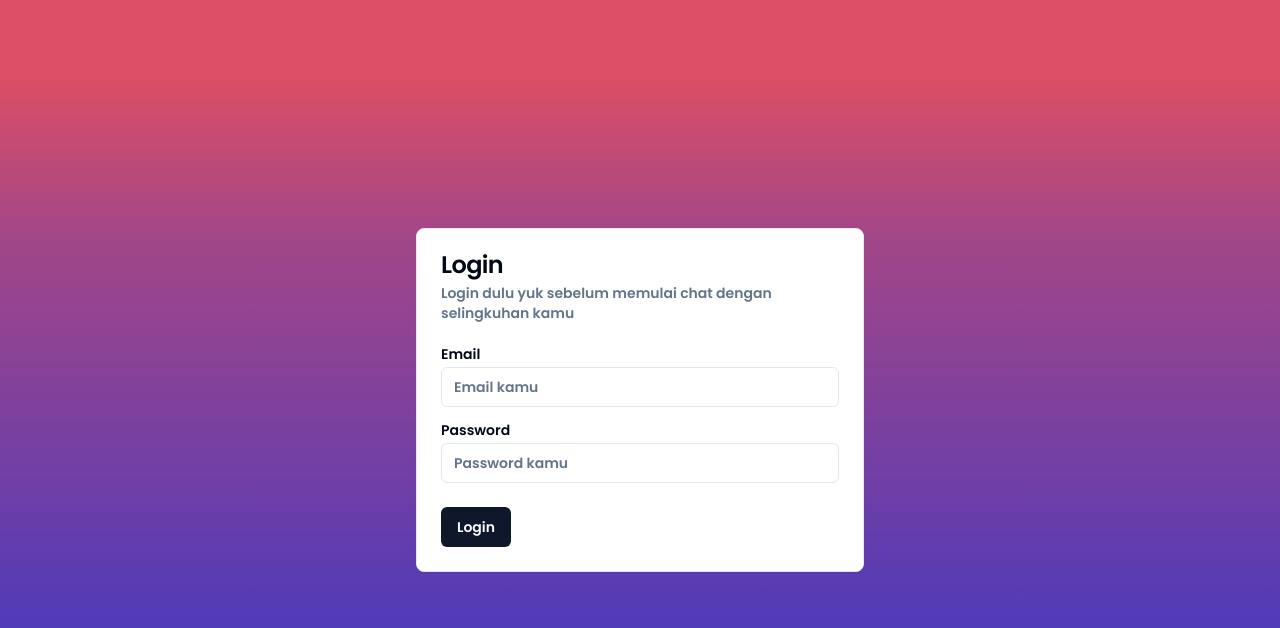
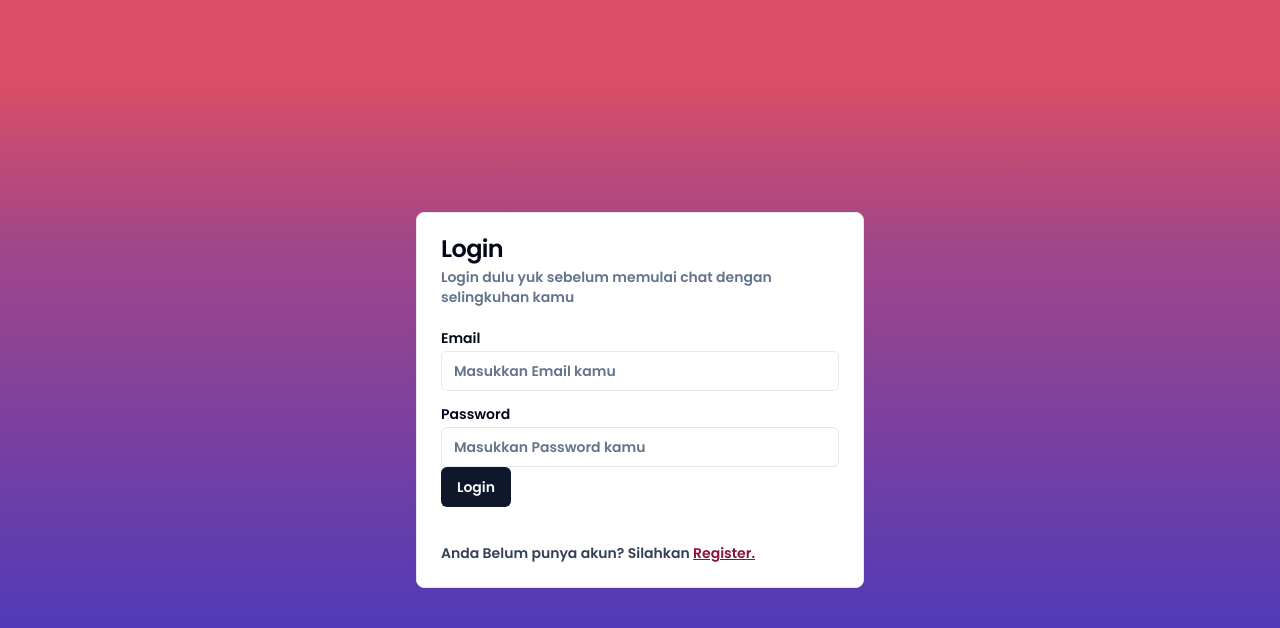
Before and after one commit to Skilvul-KM4-FE8/selingkuh-ts, a Next.js app: page /login in a window 1280 px wide. Shown: the top 628 px of the page. Built offline with nearby package versions, Linux system fonts and the light colour scheme.

Commit message:
push code alfito

```diff
--- a/src/api/login.ts
+++ b/src/api/login.ts
@@ -1,15 +1,16 @@
 "use client";
 import { userLogin } from "@/app/interfaces/userInterfaces";
 
-export const registerUser = async (account: userLogin) => {
-  const response = await fetch("/api/register", {
+export const loginUser = async (login: userLogin) => {
+  const response = await fetch("/api/login", {
     method: "POST",
     headers: {
       "Content-Type": "application/json",
     },
     body: JSON.stringify({
-      email: account.email,
-      password: account.password,
+      email: login.email,
+      password: login.password,
+      username: login.username,
     }),
   });
 
--- a/src/api/register.ts
+++ b/src/api/register.ts
@@ -11,7 +11,7 @@ export const registerUser = async (account: registerUserInterface) => {
       name: account.username,
       email: account.email,
       password: account.password,
-      image: "ini gambar"
+      image: "ini gambar",
     }),
   });
 
--- a/src/app/login/page.tsx
+++ b/src/app/login/page.tsx
@@ -13,8 +13,46 @@ import {
 } from "@/components/ui/card";
 import { Input } from "@/components/ui/input";
 import { Label } from "@/components/ui/label";
+import Link from "next/link";
+import { userLogin } from "../interfaces/userInterfaces";
+import { useMutation } from "@tanstack/react-query";
+import { loginUser } from "@/api/login";
 
-export default function CardWithForm() {
+export default function Page() {
+  const [login, setLogin] = React.useState<userLogin>({
+    email: "",
+    password: "",
+    username: "",
+  });
+
+  const handleChange = (e: React.ChangeEvent<HTMLInputElement>) => {
+    setLogin({
+      ...login,
+      [e.target.name]: e.target.value,
+    });
+  };
+
+  const resetAccount = () => {
+    setLogin({
+      password: "",
+      email: "",
+      username: "",
+    });
+  };
+
+  const handleSubmit = useMutation({
+    mutationFn: loginUser,
+    onSuccess: (data) => {
+      alert(data.message);
+      console.log({ data });
+      alert(`${data.username} Berhasil Login`);
+      resetAccount();
+    },
+    onError: (error: Error) => {
+      alert("Login Gagal: " + error.message);
+    },
+  });
+
   return (
     <div className="flex items-center justify-center min-h-screen bg-selingkuh">
       <Card className="w-full max-w-md lg:7/12 md:w-screen mx-5">
@@ -29,21 +67,52 @@ export default function CardWithForm() {
             <div className="grid w-full items-center gap-4">
               <div className="flex flex-col space-y-1.5">
                 <Label htmlFor="name">Email</Label>
-                <Input id="name" placeholder="Email kamu" />
+                <Input
+                  type="email"
+                  placeholder="Masukkan Email kamu"
+                  onChange={(e) => handleChange(e)}
+                  value={login.email}
+                  name="email"
+                />
               </div>
               <div className="flex flex-col space-y-1.5">
                 <Label htmlFor="password">Password</Label>
                 <Input
-                  id="password"
-                  placeholder="Password kamu"
                   type="password"
+                  placeholder="Masukkan Password kamu"
+                  onChange={(e) => handleChange(e)}
+                  value={login.password}
+                  name="password"
                 />
               </div>
             </div>
+            <Button
+              onClick={async (e) => {
+                e.preventDefault();
+                handleSubmit.mutateAsync(login);
+              }}
+              disabled={handleSubmit.isPending}
+            >
+              Login
+            </Button>
+            <p>{handleSubmit.isSuccess ? "Data has been posted" : null}</p>
+            <p className="text-red-500">
+              {handleSubmit.isError ? "Failed to post data" : null}
+            </p>
           </form>
         </CardContent>
-        <CardFooter className="flex justify-between">
-          <Button>Login</Button>
+
+        <CardFooter className="grid">
+          <div className="text-slate-700 mt-3 text-sm">
+            Anda Belum punya akun? Silahkan{" "}
+            <Link
+              href={"/register"}
+              className="text-rose-900 hover:font-bold hover:text-blue-800 hover:underline text-sm underline"
+            >
+              {" "}
+              Register.
+            </Link>
+          </div>
         </CardFooter>
       </Card>
     </div>
--- /dev/null
+++ b/src/pages/api/login.ts
@@ -0,0 +1,35 @@
+import { PrismaClient } from "@prisma/client";
+import { PrismaLibSQL } from "@prisma/adapter-libsql";
+import { createClient } from "@libsql/client";
+import { NextApiRequest, NextApiResponse } from "next";
+
+const libsql = createClient({
+  url: `${process.env.TURSO_DATABASE_URL}`,
+  authToken: `${process.env.TURSO_AUTH_TOKEN}`,
+});
+
+const adapter = new PrismaLibSQL(libsql);
+const prisma = new PrismaClient({ adapter });
+
+export default async function handleLogin(
+  req: NextApiRequest,
+  res: NextApiResponse
+) {
+  if (req.method === "POST") {
+    const { email, password } = req.body;
+    console.log({ email }, { password });
+
+    const user = await prisma.user.findUnique({
+      where: {
+        email: email,
+      },
+      select: {
+        email: true,
+        password: true,
+        name: true,
+        image: true,
+      },
+    });
+    console.log(user);
+  }
+}
--- a/src/pages/api/login.tsx
+++ /dev/null
@@ -1,11 +0,0 @@
-import { PrismaClient } from '@prisma/client'
-import { PrismaLibSQL } from '@prisma/adapter-libsql'
-import { createClient } from '@libsql/client'
-
-const libsql = createClient({
-  url: `${process.env.TURSO_DATABASE_URL}`,
-  authToken: `${process.env.TURSO_AUTH_TOKEN}`,
-})
-
-const adapter = new PrismaLibSQL(libsql)
-const prisma = new PrismaClient({ adapter })
--- a/src/pages/api/register.ts
+++ b/src/pages/api/register.ts
@@ -6,49 +6,45 @@ import { compareSync, genSalt, hash } from "bcrypt-ts";
 // import bcrypt from "bcrypt"
 // const bcrypt = require("bcrypt")
 
-
 const libsql = createClient({
   url: `${process.env.TURSO_DATABASE_URL}`,
   authToken: `${process.env.TURSO_AUTH_TOKEN}`,
+});
 
-})
+const adapter = new PrismaLibSQL(libsql);
+const prisma = new PrismaClient({ adapter });
 
-const adapter = new PrismaLibSQL(libsql)
-const prisma = new PrismaClient({adapter})
-
-
-
-export default async function handleRegister(req: NextApiRequest, res: NextApiResponse) {
-
-
+export default async function handleRegister(
+  req: NextApiRequest,
+  res: NextApiResponse
+) {
   if (req.method === "POST") {
     const { name, email, password, image } = req.body;
-        console.log({name}, {email}, {password}, {image})
+    console.log({ name }, { email }, { password }, { image });
     // res.status(200).json({ name, email, password });
     genSalt(10)
-            .then(salt => hash(password, salt))
-            .then(async hashedPassword => {
+      .then((salt) => hash(password, salt))
+      .then(async (hashedPassword) => {
         try {
           await prisma.user.create({
             data: {
               name: name,
               email: email,
               password: hashedPassword,
-                            image: "ini gambar"
-                        }
-                    })
+              image:
+                "https://banner2.cleanpng.com/20180331/khw/kisspng-computer-icons-user-clip-art-user-5abf13d4b67e20.4808850915224718927475.jpg",
+            },
+          });
           // console.log("=======================================")
           // console.log(compareSync(password, hashedPassword))
           // console.log("=======================================")
-                    res.status(201).json({message: "User Created Successfully"})
-                } catch (error:any) {
-                    console.error(error)
-                    res.status(500).json({message: error.message})
+          res.status(201).json({ message: "User Created Successfully" });
+        } catch (error: any) {
+          console.error(error);
+          res.status(500).json({ message: error.message });
         }
-            })
-
-
+      });
   } else {
-        res.status(405).json({message: "Method Not Allowed"})
+    res.status(405).json({ message: "Method Not Allowed" });
   }
 }
```
Also changed, not shown: src/app/interfaces/userInterfaces.ts (+2 -5 lines), src/app/register/page.tsx (+77 -28 lines), 2 other files (tests, documents, lock files or other folders). Lines whose indentation alone changed are shown as unchanged.
